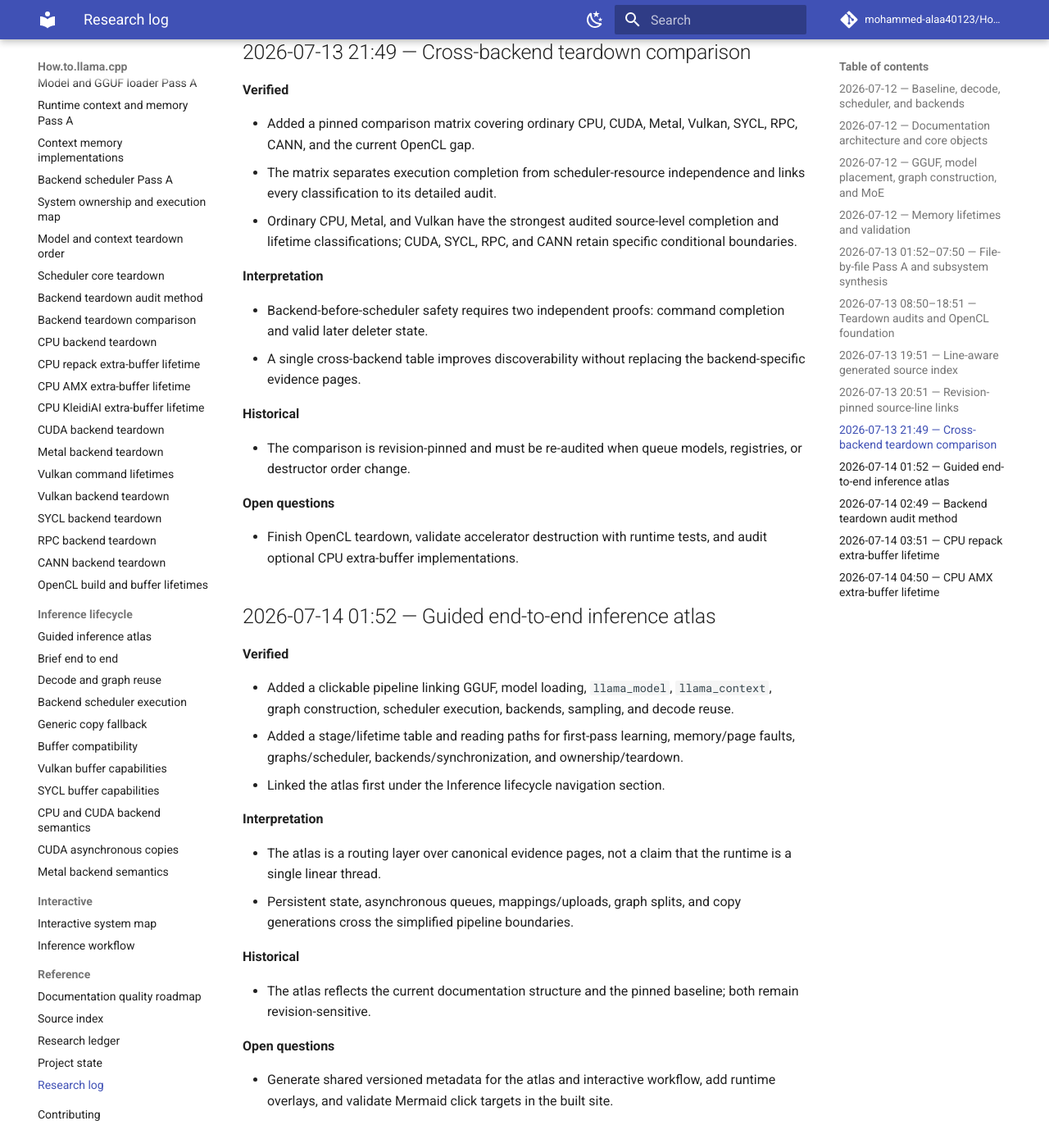
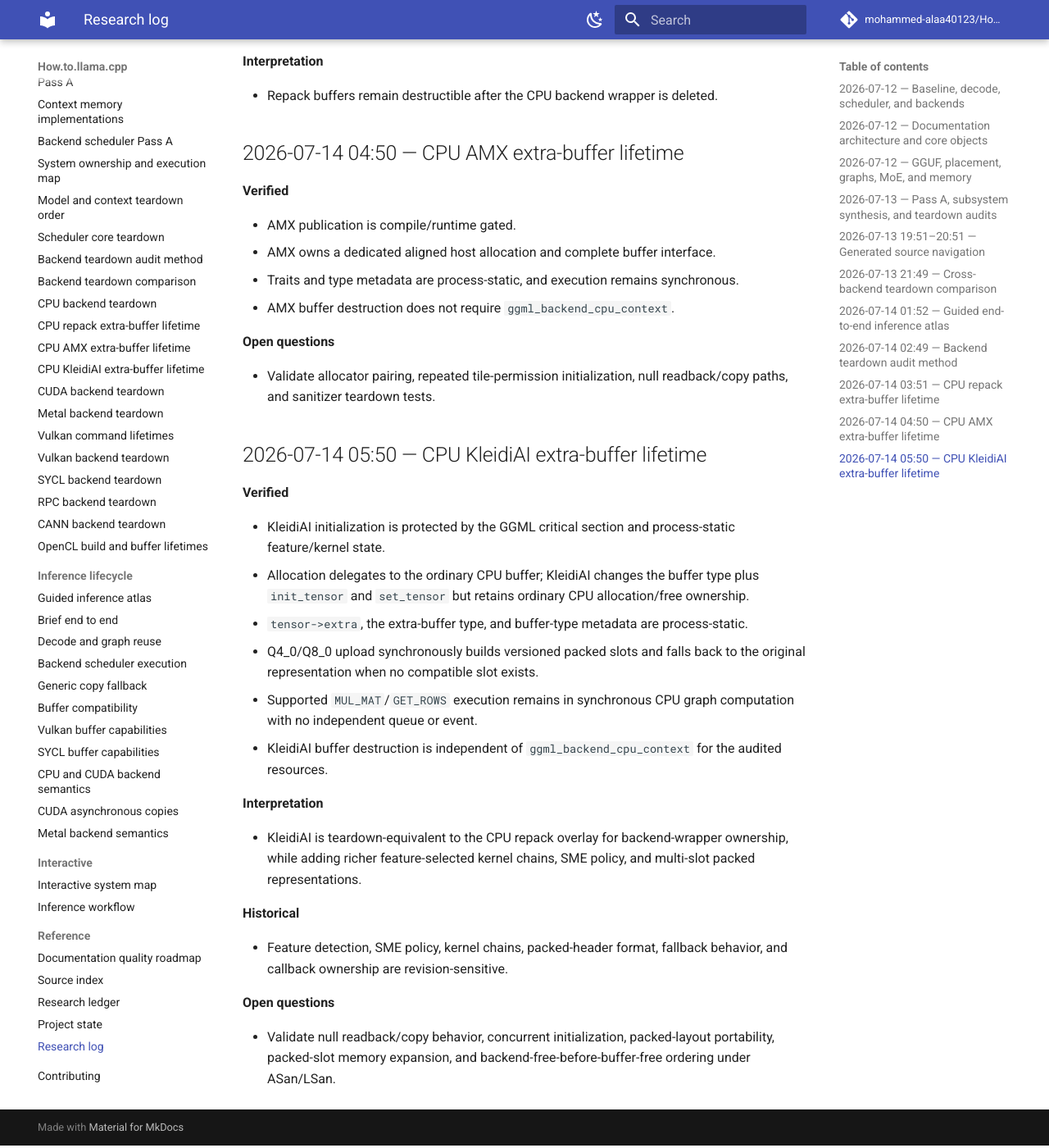
Before and after one commit to mohammed-alaa40123/How.to.llama.cpp, an MkDocs documentation site: the page built from docs/reference/research-log.md, in a window 1280 px wide and 1400 px high, scrolled down 3899 px. Shown: the whole window at 82% size. Built offline with MkDocs 1.6.1 and Material for MkDocs 9.7.7, drawn with Linux system fonts in a browser that asks for light colours; comment, search, counter and statistics services are not loaded; some of the changed text lies outside the part shown.

Commit message:
docs: log KleidiAI lifetime findings

```diff
--- a/docs/reference/research-log.md
+++ b/docs/reference/research-log.md
@@ -21,200 +21,135 @@ This is the concise chronological ledger. Detailed notes live under `logs/resear
 
 **Verified**
 
-- Added the documentation-quality roadmap and six-tab foundations explorer.
-- Published canonical `llama_context` and `llama_model` pages and linked their explorer entries.
+- Added the documentation-quality roadmap and foundations explorer.
+- Published canonical `llama_context` and `llama_model` pages.
 - The context stores a non-owning model reference while owning mutable runtime state, scheduler resources, outputs, and memory modules.
 - `llama_model` owns architecture/vocabulary state, persistent tensors, buffers, retained mappings, and architecture-specific graph dispatch.
 
-## 2026-07-12 — GGUF, model placement, graph construction, and MoE
+## 2026-07-12 — GGUF, placement, graphs, MoE, and memory
 
 **Verified**
 
-- Published canonical GGUF anatomy and model tensor-placement chapters.
+- Published canonical GGUF anatomy, tensor-placement, graph/MoE, and memory-lifetime chapters.
 - GGUF stores tensors and metadata, not an executable graph; architecture code rebuilds GGML operations over loaded tensors.
 - Population paths include mapped alias, mapped copy/upload, direct read, asynchronous staging, and synchronous fallback.
+- Mapping, allocation, residency, validity, command completion, and ownership are distinct states.
 
 **Interpretation**
 
 - `weights_map` joins physical GGUF layout to backend-aware tensor construction.
 - Cache-aware routing should generally bias selection scores before top-k when expert weights should remain based on original probabilities.
 
-## 2026-07-12 — Memory lifetimes and validation
-
-**Verified**
-
-- Published the memory-lifetime atlas and interactive ownership overlay.
-- Mapping, allocation, residency, validity, command completion, and ownership are distinct states.
-- Added static validation for interactive routes and Markdown anchors, fixture tests, and Documentation CI integration.
-
-## 2026-07-13 01:52–07:50 — File-by-file Pass A and subsystem synthesis
+## 2026-07-13 — Pass A, subsystem synthesis, and teardown audits
 
 **Verified**
 
 - Published Pass A pages for the public API/minimal example, model/GGUF loader, runtime context/memory, backend scheduler, and concrete context-memory implementations.
-- Published the cross-subsystem ownership and execution map.
+- Published the cross-subsystem ownership/execution map.
 - The pinned tree contains ordinary KV, iSWA, DSA, DSV4, recurrent, hybrid, and hybrid-iSWA persistent memory implementations.
 - Scheduler copy allocation, current-generation validity, and previous-consumer completion are separate states.
-
-**Interpretation**
-
-- The loader is a transactional publisher, `llama_context` is a mutable session around a borrowed model, and the scheduler is an execution planner.
-- A per-batch memory context behaves like a transaction plan.
-
-## 2026-07-13 08:50–18:51 — Teardown audits and OpenCL foundation
-
-**Verified**
-
 - Published model/context, generic scheduler, CPU, CUDA, Metal, Vulkan, SYCL, RPC, and CANN teardown audits.
 - Published the pinned OpenCL build, kernel deployment, platform scope, and initial `cl_mem` ownership map.
 
 **Interpretation**
 
+- The loader is a transactional publisher, `llama_context` is a mutable session around a borrowed model, and the scheduler is an execution planner.
 - Backend-before-scheduler safety depends on both resource-deleter independence and queued-work completion.
 - OpenCL buffer-local RAII does not itself prove command completion before release.
 
-## 2026-07-13 19:51 — Line-aware generated source index
+## 2026-07-13 19:51–20:51 — Generated source navigation
 
 **Verified**
 
-- `scripts/index_upstream.py` now emits untruncated, source-ordered `symbol_locations` records for every indexed file.
-- Each record includes approximate declaration `name`, `kind`, and 1-based `line`.
-- The legacy compact `symbols` field remains for compatibility.
-- Duplicate names remain visible in the line-aware list, and tests cover ordering, line calculation, scoped names, and conditional duplicates.
+- `scripts/index_upstream.py` emits untruncated, source-ordered `symbol_locations` with approximate declaration kind and 1-based line.
+- Generated file and symbol records can carry revision-pinned GitHub URLs with `#L<line>` fragments derived from the selected revision.
+- The legacy compact symbol list remains for compatibility and regression tests cover ordering and link generation.
 
 **Interpretation**
 
-- The change removes the navigation blocker for large files such as `ggml-opencl.cpp`, but remains a regex-based aid rather than a compiler-grade call graph.
+- The index is a high-value navigation aid for large files, not a compiler-grade call graph.
 
-**Historical**
+**Open question**
 
-- The previous format exposed only a deduplicated alphabetized list capped at 500 names per file.
-
-**Open questions**
-
-- Generate direct pinned source-line links and decide whether to add parser-assisted extraction for methods, templates, macros, and destructors.
-
-## 2026-07-13 20:51 — Revision-pinned source-line links
-
-**Verified**
-
-- Generated file and symbol records can now carry pinned GitHub URLs.
-- Symbol links include line fragments and derive from the exact revision selected by `update_upstream.sh`.
-- Regression tests cover base normalization, absent-base behavior, line-fragment generation, and non-mutation.
-
-**Interpretation**
-
-- The generated index can now take reviewers directly from approximate symbol metadata to the candidate declaration at the pinned revision.
-
-**Historical**
-
-- The previous line-aware format required callers to construct source URLs themselves.
-
-**Open questions**
-
-- Regenerate the pinned inventory when upstream access is available, validate generated links, and use them to finish the OpenCL teardown audit.
+- Regenerate the pinned inventory when upstream access is available and use it to finish OpenCL teardown.
 
 ## 2026-07-13 21:49 — Cross-backend teardown comparison
 
 **Verified**
 
-- Added a pinned comparison matrix covering ordinary CPU, CUDA, Metal, Vulkan, SYCL, RPC, CANN, and the current OpenCL gap.
-- The matrix separates execution completion from scheduler-resource independence and links every classification to its detailed audit.
-- Ordinary CPU, Metal, and Vulkan have the strongest audited source-level completion and lifetime classifications; CUDA, SYCL, RPC, and CANN retain specific conditional boundaries.
+- Added a pinned comparison matrix covering ordinary CPU, CUDA, Metal, Vulkan, SYCL, RPC, CANN, and the OpenCL gap.
+- The matrix separates execution completion from scheduler-resource independence and links each classification to its detailed audit.
 
 **Interpretation**
 
-- Backend-before-scheduler safety requires two independent proofs: command completion and valid later deleter state.
-- A single cross-backend table improves discoverability without replacing the backend-specific evidence pages.
-
-**Historical**
-
-- The comparison is revision-pinned and must be re-audited when queue models, registries, or destructor order change.
-
-**Open questions**
-
-- Finish OpenCL teardown, validate accelerator destruction with runtime tests, and audit optional CPU extra-buffer implementations.
+- Backend-before-scheduler safety requires independent proofs for command completion and valid later deleter state.
 
 ## 2026-07-14 01:52 — Guided end-to-end inference atlas
 
 **Verified**
 
 - Added a clickable pipeline linking GGUF, model loading, `llama_model`, `llama_context`, graph construction, scheduler execution, backends, sampling, and decode reuse.
-- Added a stage/lifetime table and reading paths for first-pass learning, memory/page faults, graphs/scheduler, backends/synchronization, and ownership/teardown.
-- Linked the atlas first under the Inference lifecycle navigation section.
+- Added stage/lifetime and audience-specific reading paths.
 
 **Interpretation**
 
-- The atlas is a routing layer over canonical evidence pages, not a claim that the runtime is a single linear thread.
-- Persistent state, asynchronous queues, mappings/uploads, graph splits, and copy generations cross the simplified pipeline boundaries.
-
-**Historical**
-
-- The atlas reflects the current documentation structure and the pinned baseline; both remain revision-sensitive.
-
-**Open questions**
-
-- Generate shared versioned metadata for the atlas and interactive workflow, add runtime overlays, and validate Mermaid click targets in the built site.
+- The atlas is a routing layer over canonical evidence pages, not a claim that runtime is a single linear thread.
 
 ## 2026-07-14 02:49 — Backend teardown audit method
 
 **Verified**
 
-- Added a reusable ten-step audit worksheet that separates host-visible command completion from scheduler-resource deleter independence.
-- Standardized the bounded classification vocabulary already used by the CPU, CUDA, Metal, Vulkan, SYCL, RPC, and CANN audits.
-- Added a minimum asynchronous-destruction runtime matrix and linked the method before the cross-backend comparison.
+- Added a reusable ten-step worksheet separating host-visible command completion from scheduler-resource deleter independence.
+- Standardized bounded classifications and added a minimum asynchronous-destruction runtime matrix.
 
-**Interpretation**
+**Open question**
 
-- A shared method improves consistency and reviewability without replacing backend-specific source evidence.
-
-**Historical**
-
-- The method is pinned to the current baseline and must evolve with backend interfaces, queue models, registries, and destruction order.
-
-**Open questions**
-
-- Generate worksheet evidence from source-index metadata, implement portable destruction tests, and finish the OpenCL application.
+- Generate worksheet evidence from source-index metadata and implement portable destruction tests.
 
 ## 2026-07-14 03:51 — CPU repack extra-buffer lifetime
 
 **Verified**
 
-- The pinned CPU repack buffer type and tensor traits are function-static process-lifetime state.
-- Repack allocation delegates to the ordinary CPU buffer type and overrides selected tensor callbacks without replacing the ordinary buffer free callback.
-- `tensor->extra` points to static trait objects, while `ggml_backend_cpu_free()` owns only backend work data, the CPU context, and wrapper.
-- Repack execution follows the synchronous CPU graph path with no extra queue or event lifetime.
+- Repack buffer type and tensor traits are process-static.
+- Allocation delegates to the ordinary CPU buffer and does not replace its free callback.
+- Execution follows the synchronous CPU graph path.
 
 **Interpretation**
 
-- Audited repack buffers remain destructible after the ordinary CPU backend wrapper is deleted; the path is an alternate layout/kernel layer rather than a separate asynchronous backend.
-
-**Historical**
-
-- This classification is revision-pinned and does not automatically apply to newer repack code or other CPU extra-buffer implementations.
-
-**Open questions**
-
-- Audit AMX, KleidiAI, and SpacemiT IME, and add ASan/LSan tests for backend-free-before-buffer-free ordering.
+- Repack buffers remain destructible after the CPU backend wrapper is deleted.
 
 ## 2026-07-14 04:50 — CPU AMX extra-buffer lifetime
 
 **Verified**
 
-- The pinned AMX path publishes a buffer type only after compile-time feature gating and runtime tile-permission initialization.
-- AMX owns a dedicated aligned host allocation through `buffer->context` and an AMX-specific buffer interface.
-- `tensor->extra` points to a function-static AMX trait object; the AMX buffer type and extra-buffer context are process-static.
-- Weight conversion, memset, clear, and CPU graph execution are synchronous host work with no AMX-specific queue or event.
+- AMX publication is compile/runtime gated.
+- AMX owns a dedicated aligned host allocation and complete buffer interface.
+- Traits and type metadata are process-static, and execution remains synchronous.
 - AMX buffer destruction does not require `ggml_backend_cpu_context`.
+
+**Open questions**
+
+- Validate allocator pairing, repeated tile-permission initialization, null readback/copy paths, and sanitizer teardown tests.
+
+## 2026-07-14 05:50 — CPU KleidiAI extra-buffer lifetime
+
+**Verified**
+
+- KleidiAI initialization is protected by the GGML critical section and process-static feature/kernel state.
+- Allocation delegates to the ordinary CPU buffer; KleidiAI changes the buffer type plus `init_tensor` and `set_tensor` but retains ordinary CPU allocation/free ownership.
+- `tensor->extra`, the extra-buffer type, and buffer-type metadata are process-static.
+- Q4_0/Q8_0 upload synchronously builds versioned packed slots and falls back to the original representation when no compatible slot exists.
+- Supported `MUL_MAT`/`GET_ROWS` execution remains in synchronous CPU graph computation with no independent queue or event.
+- KleidiAI buffer destruction is independent of `ggml_backend_cpu_context` for the audited resources.
 
 **Interpretation**
 
-- AMX differs from the repack overlay by owning a dedicated allocation, but remains backend-wrapper-independent because ownership is buffer-local and metadata is static.
+- KleidiAI is teardown-equivalent to the CPU repack overlay for backend-wrapper ownership, while adding richer feature-selected kernel chains, SME policy, and multi-slot packed representations.
 
 **Historical**
 
-- AMX feature admission, tile permissions, supported formats, and allocator behavior are revision- and platform-sensitive.
+- Feature detection, SME policy, kernel chains, packed-header format, fallback behavior, and callback ownership are revision-sensitive.
 
 **Open questions**
 
-- Validate the `ggml_aligned_malloc()`/`free()` pairing on supported platforms, repeated tile-permission initialization, disabled readback/copy paths, and backend-free-before-buffer-free ordering under sanitizers.
+- Validate null readback/copy behavior, concurrent initialization, packed-layout portability, packed-slot memory expansion, and backend-free-before-buffer-free ordering under ASan/LSan.
```
